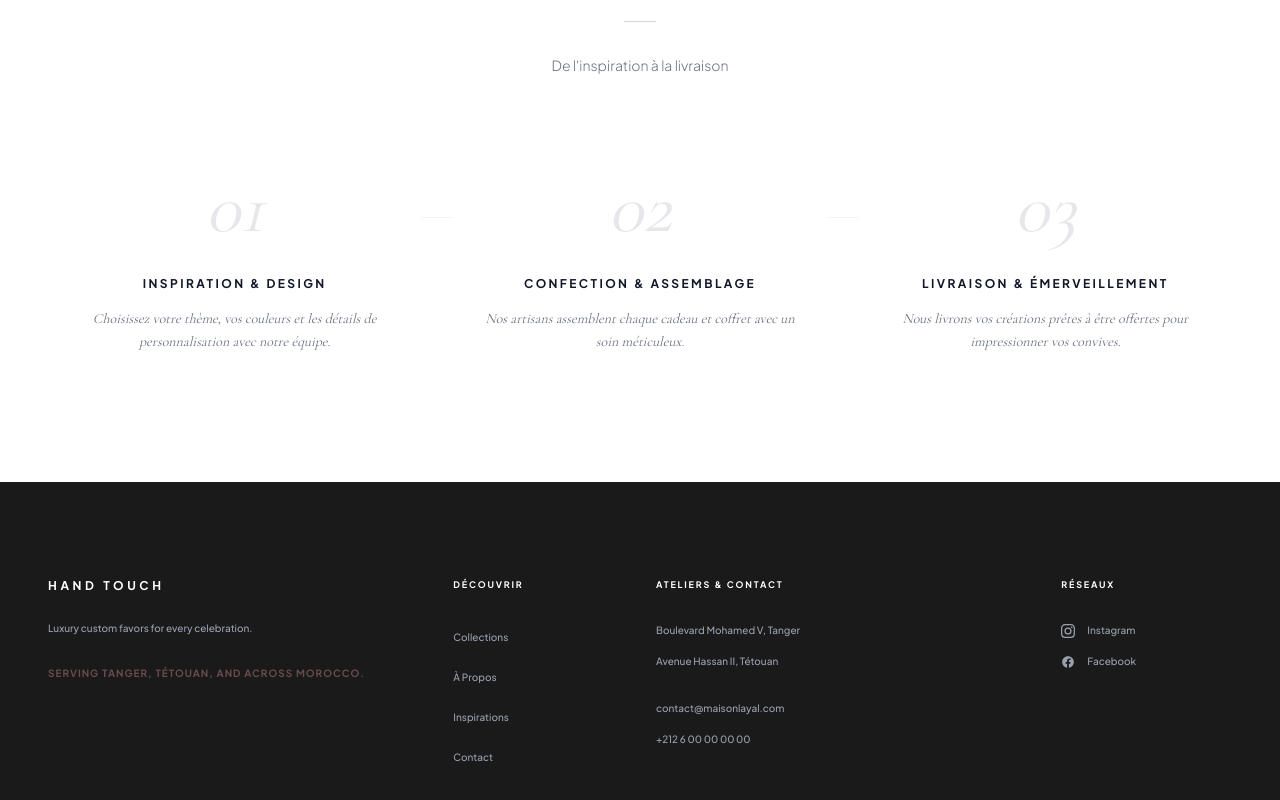
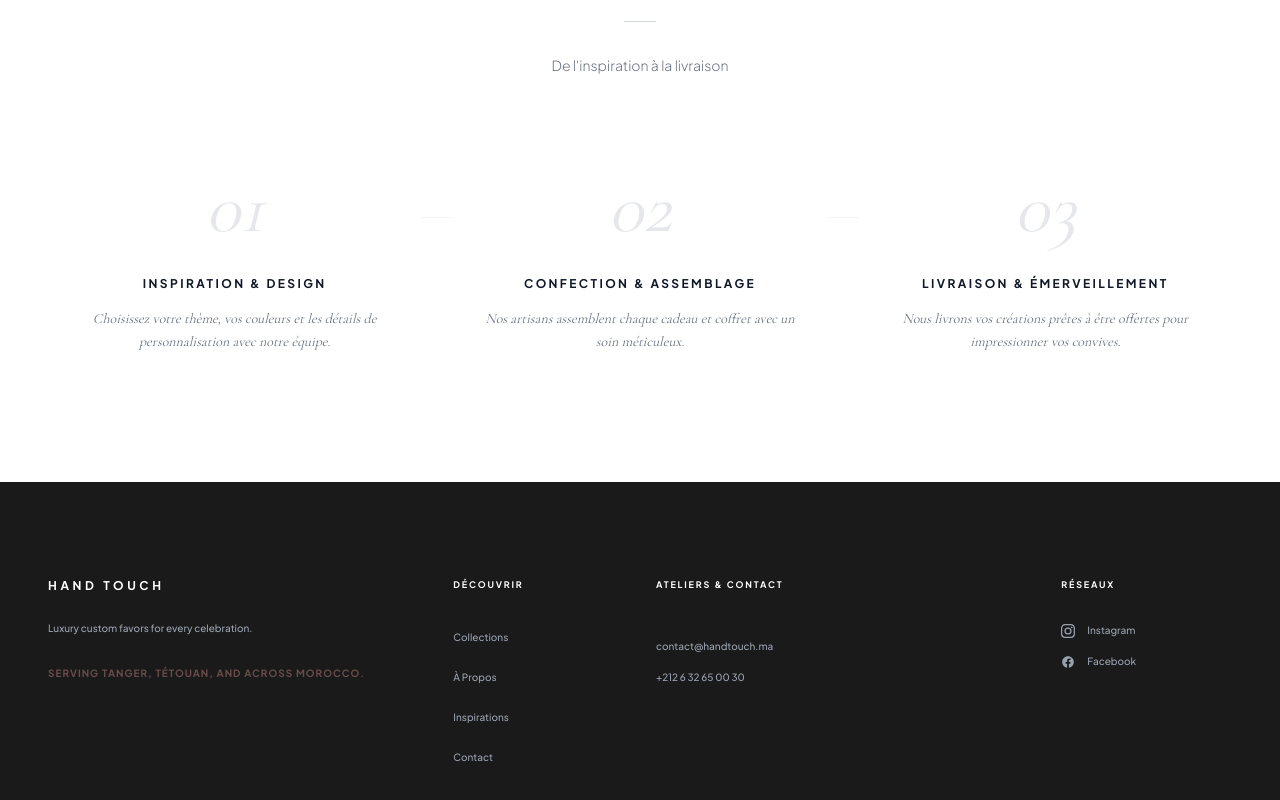
Before and after one commit to BenTaleb-Mehdi/Business-flowers, a Next.js app: page / in a window 1280 px wide. Shown: the part 1952-2752 px from the top of the page. Built offline with nearby package versions, Linux system fonts and the light colour scheme.

Commit message:
feat: implement shared components including Navbar, Footer, and Products with localized data support

```diff
--- a/app/components/Contact.tsx
+++ b/app/components/Contact.tsx
@@ -2,6 +2,7 @@
 
 import Link from "next/link";
 import { useLanguage } from "@/app/components/LanguageProvider";
+import { CONTACT_EMAIL, CONTACT_PHONE_DISPLAY } from "@/src/data/content";
 
 export default function Contact() {
   const { t } = useLanguage();
@@ -30,21 +31,15 @@ export default function Contact() {
             <div className="w-8 h-[1px] bg-gray-300 mb-10 sm:mb-12" />
 
             <div className="space-y-10 sm:space-y-12">
+
+
               <div>
-                <h4 className="text-[9px] font-bold tracking-[0.2em] uppercase text-gray-400 mb-4">{c.addressLabel}</h4>
-                <p className="text-sm text-gray-900 font-serif italic mb-2">{c.address1}</p>
-                <p className="text-sm text-gray-900 font-serif italic">{c.address2}</p>
+                <h4 className="text-[9px] font-bold tracking-[0.2em] uppercase text-gray-400 mb-4">{c.coordsLabel}</h4>
+                <p className="text-sm text-gray-900 font-serif italic mb-2">{CONTACT_EMAIL}</p>
+                <p className="text-sm text-gray-900 font-serif italic">{CONTACT_PHONE_DISPLAY}</p>
               </div>
 
               <div>
-                <h4 className="text-[9px] font-bold tracking-[0.2em] uppercase text-gray-400 mb-4">{c.coordsLabel}</h4>
-                <p className="text-sm text-gray-900 font-serif italic mb-2">contact@maisonlayal.com</p>
-                <p className="text-sm text-gray-900 font-serif italic">+212 6 00 00 00 00</p>
-              </div>
-
-              <div>
-                <h4 className="text-[9px] font-bold tracking-[0.2em] uppercase text-gray-400 mb-4">{c.hoursLabel}</h4>
-                <p className="text-sm text-gray-900 font-serif italic">{c.hours}</p>
               </div>
             </div>
           </div>
--- a/app/components/Footer.tsx
+++ b/app/components/Footer.tsx
@@ -2,7 +2,15 @@
 
 import Link from "next/link";
 import { useLanguage } from "@/app/components/LanguageProvider";
-import { FOOTER_CONTENT, BRAND_NAME } from "@/src/data/content";
+import {
+  FOOTER_CONTENT,
+  BRAND_NAME,
+  CONTACT_EMAIL,
+  CONTACT_PHONE_DISPLAY,
+  INSTAGRAM_URL,
+  FACEBOOK_URL,
+  TARGET_PHONE_NUMBER
+} from "@/src/data/content";
 
 export default function Footer() {
   const { t } = useLanguage();
@@ -60,17 +68,15 @@ export default function Footer() {
               {f.contactLabel}
             </h4>
             <div className="space-y-3 sm:space-y-4 text-[10px] text-gray-400 font-medium">
-              <p className="hover:text-white transition-colors cursor-default">{f.address1}</p>
-              <p className="hover:text-white transition-colors cursor-default">{f.address2}</p>
               <div className="pt-3 sm:pt-4 space-y-3 sm:space-y-4">
                 <p>
-                  <a href="mailto:contact@maisonlayal.com" className="hover:text-white transition-colors">
-                    contact@maisonlayal.com
+                  <a href={`mailto:${CONTACT_EMAIL}`} className="hover:text-white transition-colors">
+                    {CONTACT_EMAIL}
                   </a>
                 </p>
                 <p>
-                  <a href="tel:+212600000000" className="hover:text-white transition-colors">
-                    +212 6 00 00 00 00
+                  <a href={`tel:${TARGET_PHONE_NUMBER}`} className="hover:text-white transition-colors">
+                    {CONTACT_PHONE_DISPLAY}
                   </a>
                 </p>
               </div>
@@ -84,7 +90,7 @@ export default function Footer() {
             </h4>
             <div className="flex flex-col space-y-3 sm:space-y-4">
               <a
-                href="https://www.instagram.com/maisonlayal"
+                href={INSTAGRAM_URL}
                 target="_blank"
                 rel="noopener noreferrer"
                 className="text-[10px] text-gray-400 hover:text-white transition-colors duration-300 font-medium flex items-center gap-3"
@@ -95,7 +101,7 @@ export default function Footer() {
                 Instagram
               </a>
               <a
-                href="https://www.facebook.com/maisonlayal"
+                href={FACEBOOK_URL}
                 target="_blank"
                 rel="noopener noreferrer"
                 className="text-[10px] text-gray-400 hover:text-white transition-colors duration-300 font-medium flex items-center gap-3"
--- a/app/components/Navbar.tsx
+++ b/app/components/Navbar.tsx
@@ -51,7 +51,9 @@ export default function Navbar() {
   return (
     <>
       <header
-        className={`fixed top-0 left-0 right-0 z-50 transition-all duration-500 ${
+        className={`fixed top-0 left-0 right-0 transition-all duration-500 ${
+          isMobileMenuOpen ? "z-[99999]" : "z-50"
+        } ${
           isLight
             ? "bg-white/96 backdrop-blur-md py-4 border-b border-gray-100 shadow-[0_4px_24px_-8px_rgba(0,0,0,0.06)]"
             : "bg-transparent py-6 border-b border-white/10"
@@ -187,7 +189,7 @@ export default function Navbar() {
 
       {/* Overlay */}
       <div
-        className={`fixed inset-0 bg-black/40 backdrop-blur-sm z-[60] transition-opacity duration-500 md:hidden ${
+        className={`fixed inset-0 bg-black/40 backdrop-blur-sm z-[99990] transition-opacity duration-500 md:hidden ${
           isMobileMenuOpen ? "opacity-100 pointer-events-auto" : "opacity-0 pointer-events-none"
         }`}
         onClick={() => setIsMobileMenuOpen(false)}
@@ -195,7 +197,7 @@ export default function Navbar() {
 
       {/* Mobile Drawer */}
       <aside
-        className={`fixed top-0 left-0 bottom-0 w-[85vw] max-w-[400px] bg-[#F9F7F6] z-[70] shadow-2xl flex flex-col justify-between pt-28 pb-12 px-8 md:hidden transition-transform duration-700 ease-[cubic-bezier(0.77,0,0.175,1)] ${
+        className={`fixed top-0 left-0 bottom-0 w-[85vw] max-w-[400px] bg-[#F9F7F6] z-[99995] shadow-2xl flex flex-col justify-between pt-28 pb-12 px-8 md:hidden transition-transform duration-700 ease-[cubic-bezier(0.77,0,0.175,1)] ${
           isMobileMenuOpen ? "translate-x-0" : "-translate-x-full"
         }`}
       >
--- a/src/data/content.ts
+++ b/src/data/content.ts
@@ -1,8 +1,19 @@
 // Centralized content file for the luxury Moroccan wedding landing page.
 // All copy, image paths, metadata, and configurations are stored here.
 
-export const BRAND_NAME = "Hand touch";
-export const TARGET_PHONE_NUMBER = "+212630829654"; // Format: CCXXXXXXXXX (without +, spaces or dashes for WhatsApp link)
+export const BRAND_NAME = "Hand Touch";
+export const TARGET_PHONE_NUMBER = "+212632650030"; // Format: CCXXXXXXXXX (without +, spaces or dashes for WhatsApp link)
+
+// Centralized Contact & Address Information
+export const CONTACT_EMAIL = "contact@handtouch.ma";
+export const CONTACT_PHONE_DISPLAY = "+212 6 32 65 00 30";
+
+export const INSTAGRAM_URL = "https://www.instagram.com/hand__touch18";
+export const FACEBOOK_URL = "https://web.facebook.com/hand.touche";
+
+
+
+
 
 export const SEO_METADATA = {
   title: "Hand touch | Luxury Event Favors & Custom Gifts",
@@ -32,18 +43,6 @@ export const LOCAL_BUSINESS_SCHEMA = {
   "address": [
     {
       "@type": "PostalAddress",
-      "streetAddress": "Boulevard Mohamed V",
-      "addressLocality": "Tanger",
-      "addressRegion": "Tanger-Tétouan-Al Hoceïma",
-      "postalCode": "90000",
-      "addressCountry": "MA"
-    },
-    {
-      "@type": "PostalAddress",
-      "streetAddress": "Avenue Hassan II",
-      "addressLocality": "Tétouan",
-      "addressRegion": "Tanger-Tétouan-Al Hoceïma",
-      "postalCode": "93000",
       "addressCountry": "MA"
     }
   ],
@@ -52,15 +51,10 @@ export const LOCAL_BUSINESS_SCHEMA = {
     "latitude": "35.7595",
     "longitude": "-5.8340"
   },
-  "openingHoursSpecification": {
-    "@type": "OpeningHoursSpecification",
-    "dayOfWeek": ["Monday","Tuesday","Wednesday","Thursday","Friday","Saturday"],
-    "opens": "09:00",
-    "closes": "19:00"
-  },
+
   "sameAs": [
-    "https://www.instagram.com/hand__touch18",
-    "https://www.facebook.com/handtouch"
+    INSTAGRAM_URL,
+    FACEBOOK_URL
   ]
 };
 
--- a/src/data/translations.ts
+++ b/src/data/translations.ts
@@ -1,9 +1,7 @@
-// ============================================================
-// Centralized Translation Dictionary
-// Supported Languages: French (fr), English (en), Spanish (es), Arabic (ar)
-// ============================================================
+import {  } from "./content";
 
 export type Language = "fr" | "en" | "es" | "ar";
+
 
 export const SUPPORTED_LANGUAGES: { code: Language; label: string; flag: string; dir: "ltr" | "rtl" }[] = [
   { code: "fr", label: "FR", flag: "🇫🇷", dir: "ltr" },
@@ -63,11 +61,10 @@ export const translations = {
       breadcrumbCurrent: "Contact",
       title: "Prenons\nContact.",
       addressLabel: "Adresses",
-      address1: "Boulevard Mohamed V, Tanger",
-      address2: "Avenue Hassan II, Tétouan",
+
       coordsLabel: "Coordonnées",
       hoursLabel: "Heures d'Ouverture",
-      hours: "Lundi - Samedi : 09:00 - 19:00",
+
       nameLabel: "Nom Complet *",
       phoneLabel: "Téléphone *",
       subjectLabel: "Sujet",
@@ -78,8 +75,8 @@ export const translations = {
       discoverLabel: "Découvrir",
       contactLabel: "Ateliers & Contact",
       socialsLabel: "Réseaux",
-      address1: "Boulevard Mohamed V, Tanger",
-      address2: "Avenue Hassan II, Tétouan",
+
+
       city1: "Tanger",
       city2: "Tétouan",
       country: "Maroc",
@@ -168,11 +165,8 @@ export const translations = {
       breadcrumbCurrent: "Contact",
       title: "Let's\nConnect.",
       addressLabel: "Addresses",
-      address1: "Boulevard Mohamed V, Tangier",
-      address2: "Avenue Hassan II, Tetouan",
       coordsLabel: "Contact Details",
-      hoursLabel: "Opening Hours",
-      hours: "Monday – Saturday: 09:00 – 19:00",
+
       nameLabel: "Full Name *",
       phoneLabel: "Phone *",
       subjectLabel: "Subject",
@@ -183,8 +177,6 @@ export const translations = {
       discoverLabel: "Discover",
       contactLabel: "Ateliers & Contact",
       socialsLabel: "Follow Us",
-      address1: "Boulevard Mohamed V, Tangier",
-      address2: "Avenue Hassan II, Tetouan",
       city1: "Tangier",
       city2: "Tetouan",
       country: "Morocco",
@@ -273,11 +265,10 @@ export const translations = {
       breadcrumbCurrent: "Contacto",
       title: "Hablemos.",
       addressLabel: "Direcciones",
-      address1: "Boulevard Mohamed V, Tánger",
-      address2: "Avenue Hassan II, Tetuán",
+
       coordsLabel: "Datos de Contacto",
-      hoursLabel: "Horario de Apertura",
-      hours: "Lunes – Sábado: 09:00 – 19:00",
+
+
       nameLabel: "Nombre Completo *",
       phoneLabel: "Teléfono *",
       subjectLabel: "Asunto",
@@ -288,8 +279,8 @@ export const translations = {
       discoverLabel: "Descubrir",
       contactLabel: "Ateliers & Contacto",
       socialsLabel: "Redes Sociales",
-      address1: "Boulevard Mohamed V, Tánger",
-      address2: "Avenue Hassan II, Tetuán",
+
+
       city1: "Tánger",
       city2: "Tetuán",
       country: "Marruecos",
@@ -378,11 +369,10 @@ export const translations = {
       breadcrumbCurrent: "اتصل بنا",
       title: "تواصل\nمعنا.",
       addressLabel: "العناوين",
-      address1: "بوليفار محمد الخامس، طنجة",
-      address2: "شارع الحسن الثاني، تطوان",
+
       coordsLabel: "بيانات الاتصال",
-      hoursLabel: "ساعات العمل",
-      hours: "الاثنين – السبت: ٠٩:٠٠ – ١٩:٠٠",
+
+
       nameLabel: "الاسم الكامل *",
       phoneLabel: "الهاتف *",
       subjectLabel: "الموضوع",
@@ -393,8 +383,8 @@ export const translations = {
       discoverLabel: "اكتشف",
       contactLabel: "الأتيليه والاتصال",
       socialsLabel: "تابعنا",
-      address1: "بوليفار محمد الخامس، طنجة",
-      address2: "شارع الحسن الثاني، تطوان",
+
+
       city1: "طنجة",
       city2: "تطوان",
       country: "المغرب",
```
Also changed, not shown: app/components/Products.tsx (+34 -8 lines).
